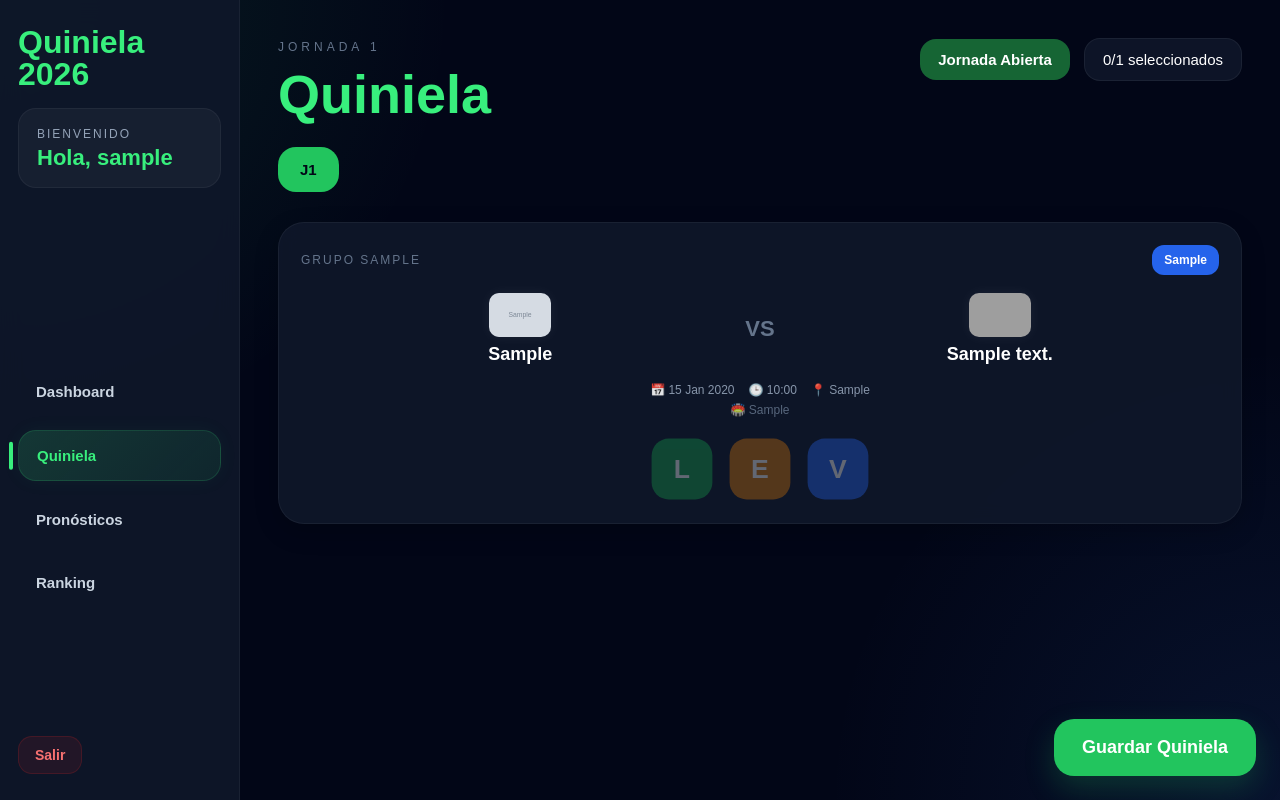
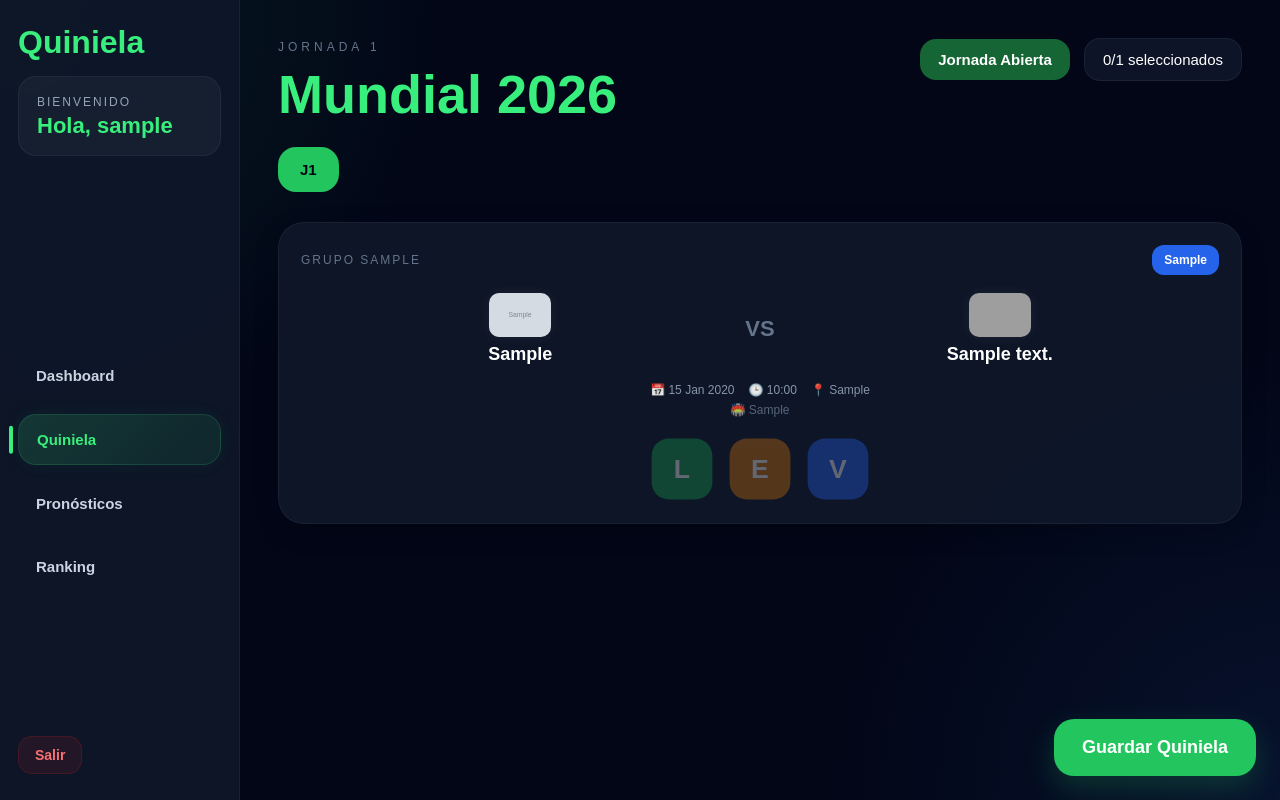
Before and after one commit to Darkial11/quiniela, a Django app: page /quiniela/ in a window 1280 px wide. Run offline with Django 5.2, Linux system fonts and the light colour scheme; a user stored in the database is signed in; tables that the repository leaves empty hold one stand-in row (values such as "Sample post"); grey boxes marked "Sample" are stand-in pictures; grey boxes are pictures that could not be loaded.

Commit message:
Actualizacion dk

```diff
--- a/quiniela/templates/quiniela/quiniela.html
+++ b/quiniela/templates/quiniela/quiniela.html
@@ -20,7 +20,7 @@
 
             <h1>
 
-                Quiniela
+                Mundial 2026
 
             </h1>
 
--- a/templates/base.html
+++ b/templates/base.html
@@ -43,7 +43,7 @@
 
             <div class="sidebar-logo">
 
-                Quiniela 2026
+                Quiniela
 
             </div>
 
```
